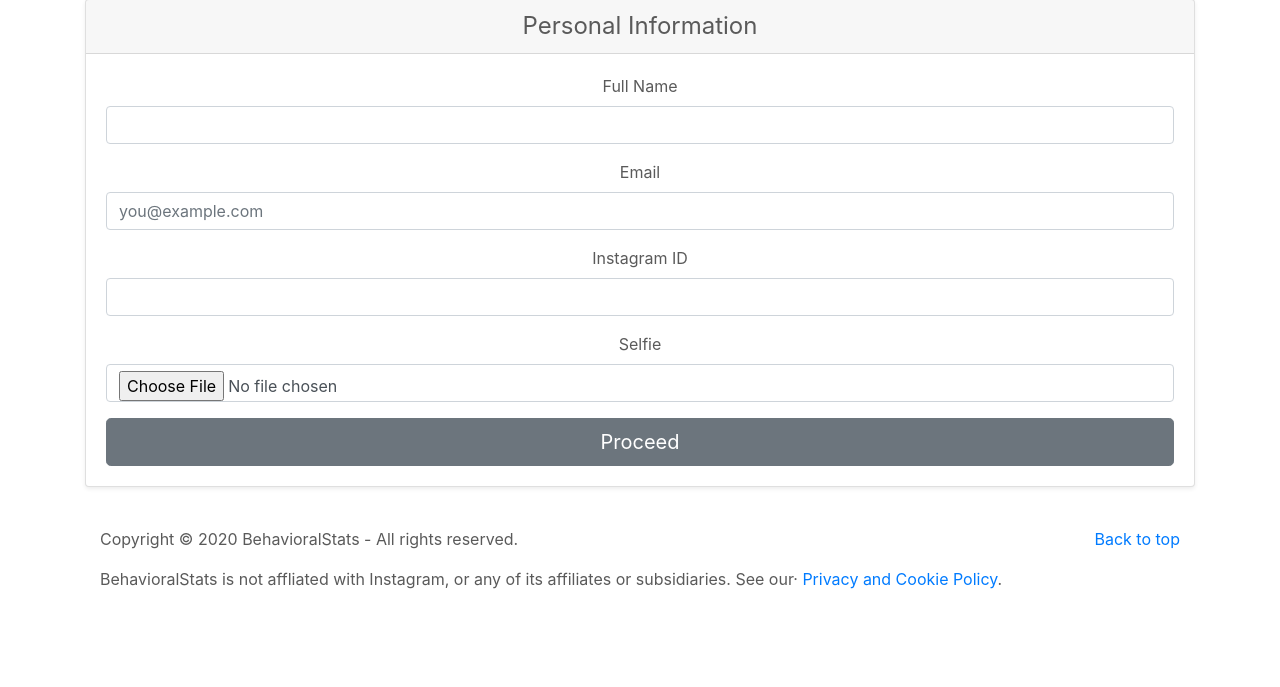
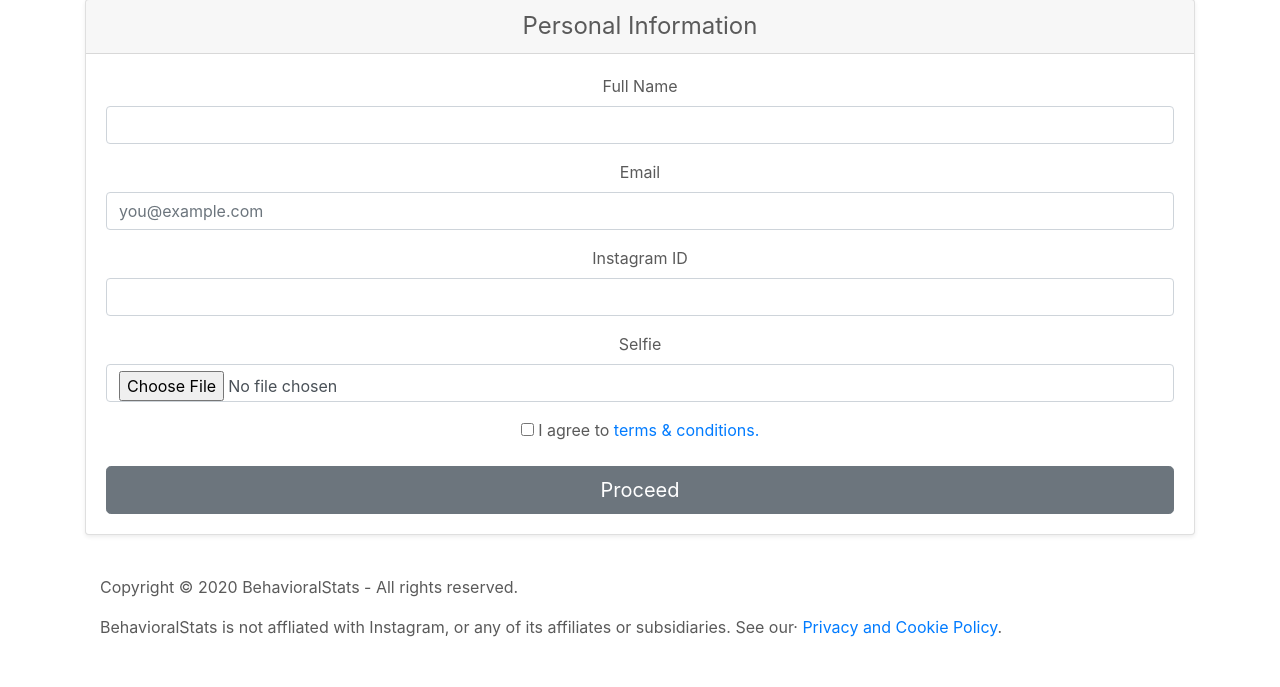
Before and after one commit to MsFakhra/data-analysis-collection, a Django app: page /register in a window 1280 px wide. Shown: the part 210-897 px from the top of the page. Before the commit the page ends 799 px from the top, so only its background shows below. Run offline with Django 3.2, Linux system fonts and the light colour scheme; some libraries are stand-ins or nearby versions.

Commit message:
added agree to terms and conditions

```diff
--- a/NarcissismStudy/project/application/templates/include.html
+++ b/NarcissismStudy/project/application/templates/include.html
@@ -61,7 +61,7 @@
 
      <!-- FOOTER -->
       <footer class="container">
-        <p class="float-right"><a href="#">Back to top</a></p>
+<!--        <p class="float-right"><a href="#">Back to top</a></p>-->
         <p>Copyright &copy; 2020 BehavioralStats - All rights reserved. </p>
         BehavioralStats is not affliated with Instagram, or any of its affiliates or subsidiaries. See our&middot;  <a href="{% url 'terms' %}">Privacy and Cookie Policy</a>.
       </footer>
--- a/NarcissismStudy/project/application/templates/register.html
+++ b/NarcissismStudy/project/application/templates/register.html
@@ -39,7 +39,14 @@
                   <label for="selfie">Selfie <span class="text-muted"></span></label>
                   <input type="file" class="form-control" id="selfie" name="selfie" required>
                   <div class="invalid-feedback">
-                    Please enter a valid email address for shipping updates.
+                    Please upload a valid selfie.
+                  </div>
+                </div>
+                <div class="mb-3">
+                  <input type="checkbox" id="terms" name="terms" required>
+                  <label for="terms"><span class="text-muted"></span> I agree to <a href="{% url 'terms' %}">terms & conditions.</a> </label>
+                  <div class="invalid-feedback">
+                    Please agree to terms & conditions to proceed.
                   </div>
                 </div>
                 <button type="submit" class="btn btn-lg btn-block btn-secondary">Proceed</button>
```
